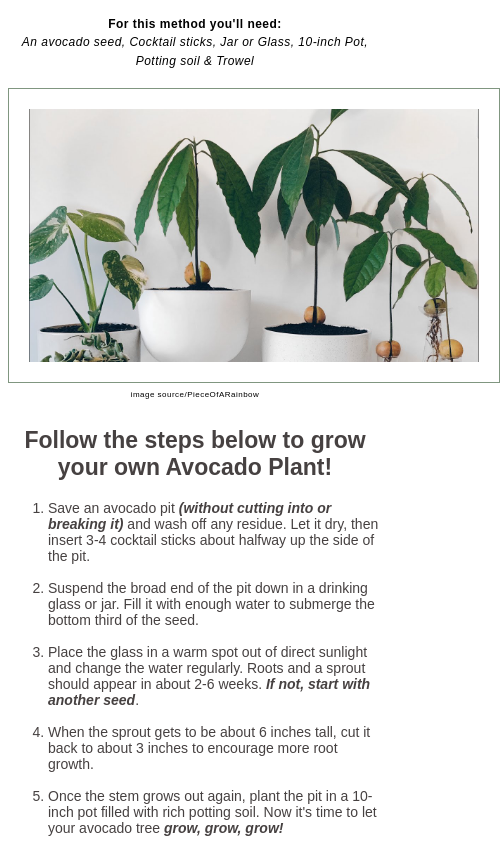
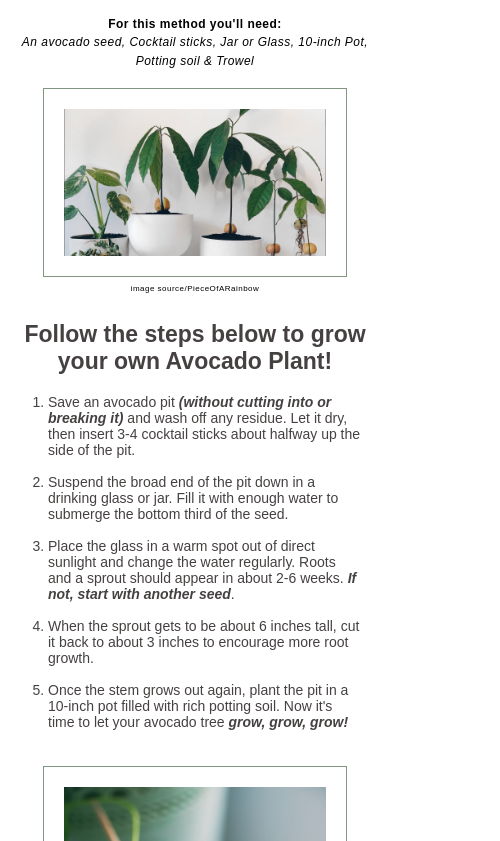
Before and after one commit to Meli-Nzekele/Avocado-Page, a plain HTML site: page index.html in a window 390 px wide. Shown: the part 259-1100 px from the top of the page, 500 px wide, since content can reach past the window. Drawn offline with Linux system fonts and the light colour scheme.

Commit message:
responsive design added

```diff
--- a/index.html
+++ b/index.html
@@ -28,7 +28,7 @@
     <h2>
         <strong>Follow the steps below to grow your own Avocado Plant!</strong>
     </h2>
-    <ol>
+    <ol class="method">
         <li>
             Save an avocado pit <strong><em>(without cutting into or breaking it)</em></strong> and wash off any
             residue. Let it dry, then
--- a/style.css
+++ b/style.css
@@ -134,3 +134,14 @@ a.imgSource {
   margin: auto;
   max-width: 350px;
 }
+
+@media screen and (max-width: 480px) {
+  .imgAvo1,
+  .imgAvo2 {
+    width: 70%;
+  }
+
+  .method {
+    margin-right: 20px;
+  }
+}
```
